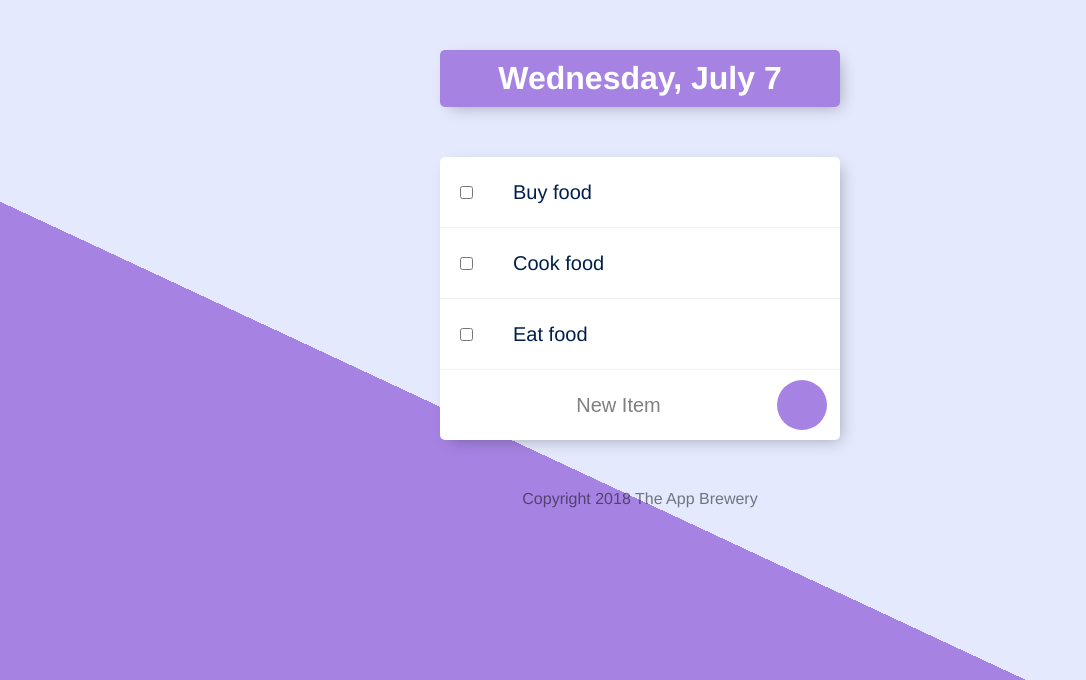
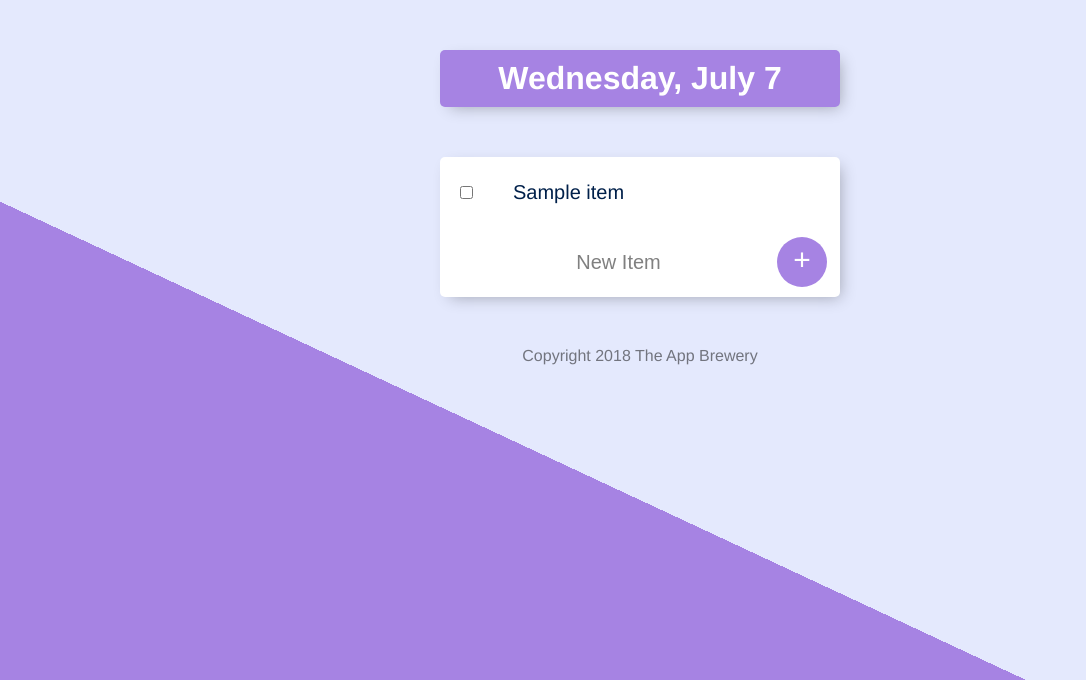
Before and after one commit to shlev/todo-ejs, a Node server app: page / in a window 1280 px wide. Shown: the top 680 px of the page, without its empty margins (0-1086 px from the left). Run offline with Node 20, Linux system fonts and the light colour scheme; tables that the repository leaves empty hold one stand-in row (values such as "Sample post"); some libraries are stand-ins or nearby versions.

Commit message:
add db to manage items

```diff
--- a/app.js
+++ b/app.js
@@ -1,4 +1,5 @@
 const express = require('express');
+const mongoose = require('mongoose');
 const date = require(__dirname + '/date.js');
 const app = express();
 
@@ -9,24 +10,53 @@ app.use(express.json())
 app.use(express.static(__dirname + '/public'));
 const PORT = 3000;
 
-const items = ['Buy food', 'Cook food', 'Eat food'];
-const workItems = [];
+const mongodbUrl = 'mongodb://localhost:27017';
+
+const dbName = 'todolistDB';
+
+mongoose.connect(`${mongodbUrl}/${dbName}`,
+    { useNewUrlParser: true, useUnifiedTopology: true});
+
+const itemsSchema = new mongoose.Schema({
+     name: {
+        type: String,
+        required: [true, "Please check your data entry no name specified" ]
+     }
+});
+
+const Item = mongoose.model("Item", itemsSchema);
+
+const item1 = new Item({ name: "Buy Food"});
+const item2 = new Item({ name: "Cook Food"});
+const item3 = new Item({ name: "Eat Food"});
+
+const defaultItems = [ item1, item2, item3];
+
+
 app.get('/', function(req,res) {
 
-    let day = date.getDate();
-    res.render('list', {listTitle: day, listOfItems: items})
-})
+    Item.find({},function (err, items) {
+        if (err) {
+            console.log(err);
+        } else {
 
-app.post('/', function( req, res) {
-    let newItem =    req.body.newItem;
+            if  (items.length === 0) {
+                Item.insertMany(defaultItems, function(err) {
+                    if (err) {
+                        console.log(err);
+                    } else {
+                        console.log("Successfully saves all items");
+                        res.redirect("/");
+                    }
+                });
+            } else {
+                let day = date.getDate();
+                console.log(items)
+                res.render('list', {listTitle: day, listOfItems: items})
+            }
+        }
+    });
 
-    if ( newItem === 'Work') {
-        workItems.push(newItem);
-        res.redirect('/work');
-    } else {
-        items.push(newItem);
-        res.redirect('/');
-    }
 })
 
 app.get('/work', function(req,res) {
@@ -35,9 +65,22 @@ app.get('/work', function(req,res) {
 })
 
 app.post('/', function( req, res) {
-    var newItem =    req.body.newItem;
-    workItems.push(newItem);
-    res.redirect('/work');
+    const itemName =    req.body.newItem;
+    const newItem = new Item({name: itemName});
+    newItem.save();
+    res.redirect("/");
+
+})
+
+app.post('/delete', function( req, res) {
+    const itemId = req.body.checkbox;
+    Item.findByIdAndRemove(itemId, function(err) {
+        if ( err) {
+            console.log("Error deleting Item");
+        } else {
+            res.redirect('/');
+        }
+    })
 })
 
 app.get('/about', function(req,res) {
--- a/package.json
+++ b/package.json
@@ -11,6 +11,7 @@
   "dependencies": {
     "body-parser": "^1.19.0",
     "ejs": "^3.1.6",
-    "express": "^4.17.1"
+    "express": "^4.17.1",
+    "mongoose": "^5.13.2"
   }
 }
--- a/public/css/styles.css
+++ b/public/css/styles.css
@@ -51,7 +51,7 @@ p {
   color: #00204a;
 }
 
-form {
+form.item {
   text-align: center;
   margin-left: 20px;
 }
--- a/views/list.ejs
+++ b/views/list.ejs
@@ -6,15 +6,17 @@
 
 <div class="box">
     <% for (var item of listOfItems)  { %>
+        <form action="/delete" method="post">
             <div class="item">
-                <input type="checkbox">
-                <p><%=item%></p>
-        </div>
+                    <input type="checkbox" name="checkbox" value=<%=item._id%> onChange="this.form.submit()">
+                    <p><%=item.name%></p>
+            </div>
+        </form>
     <% } %>
 
     <form class="item" action="/" method="post">
         <input type="text" name="newItem" placeholder="New Item" autocomplete="off">
-        <button type="submit" value=<%=listTitle%>+</button>
+        <button type="submit" value=<%=listTitle%>>+</button>
     </form>
 
 </div>
```
Also changed, not shown: 1 other file.
